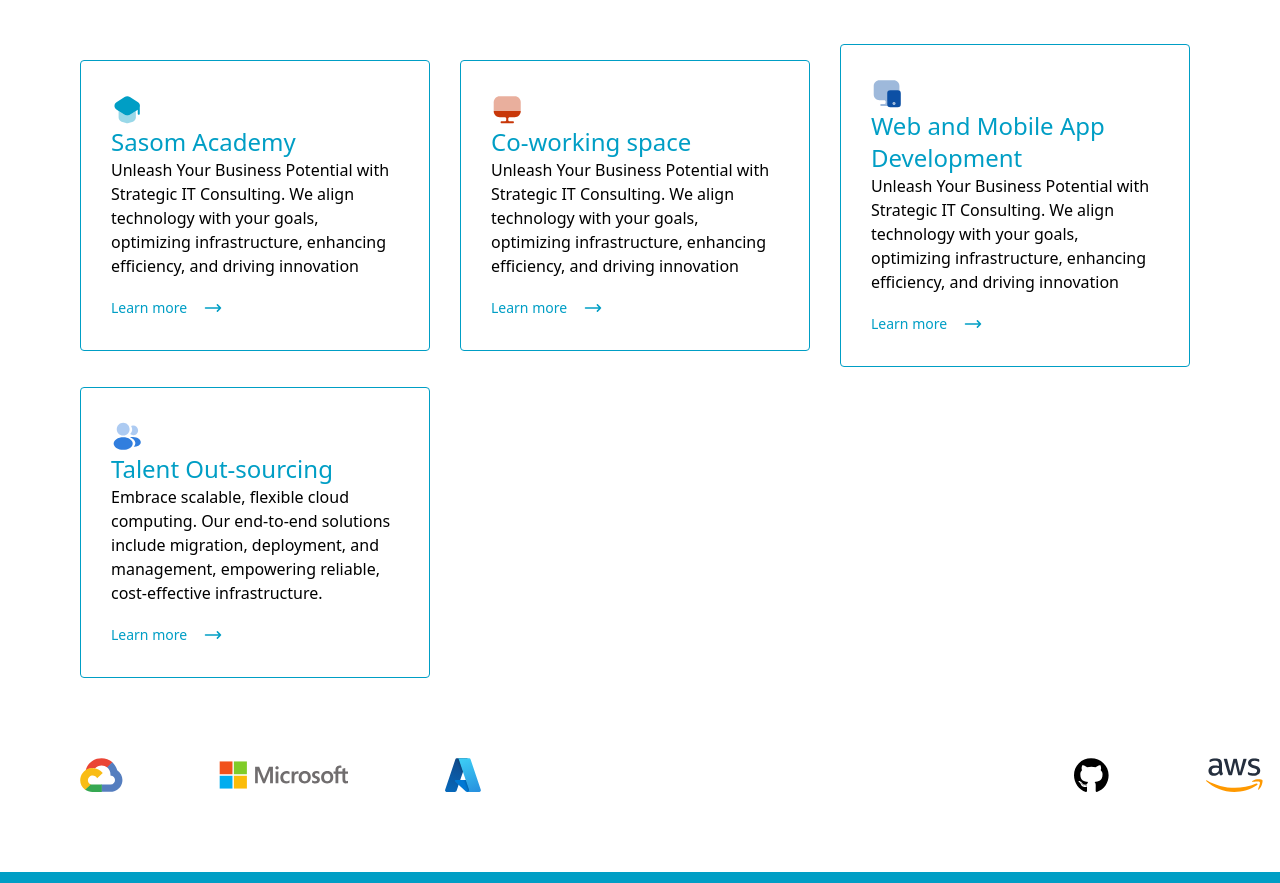
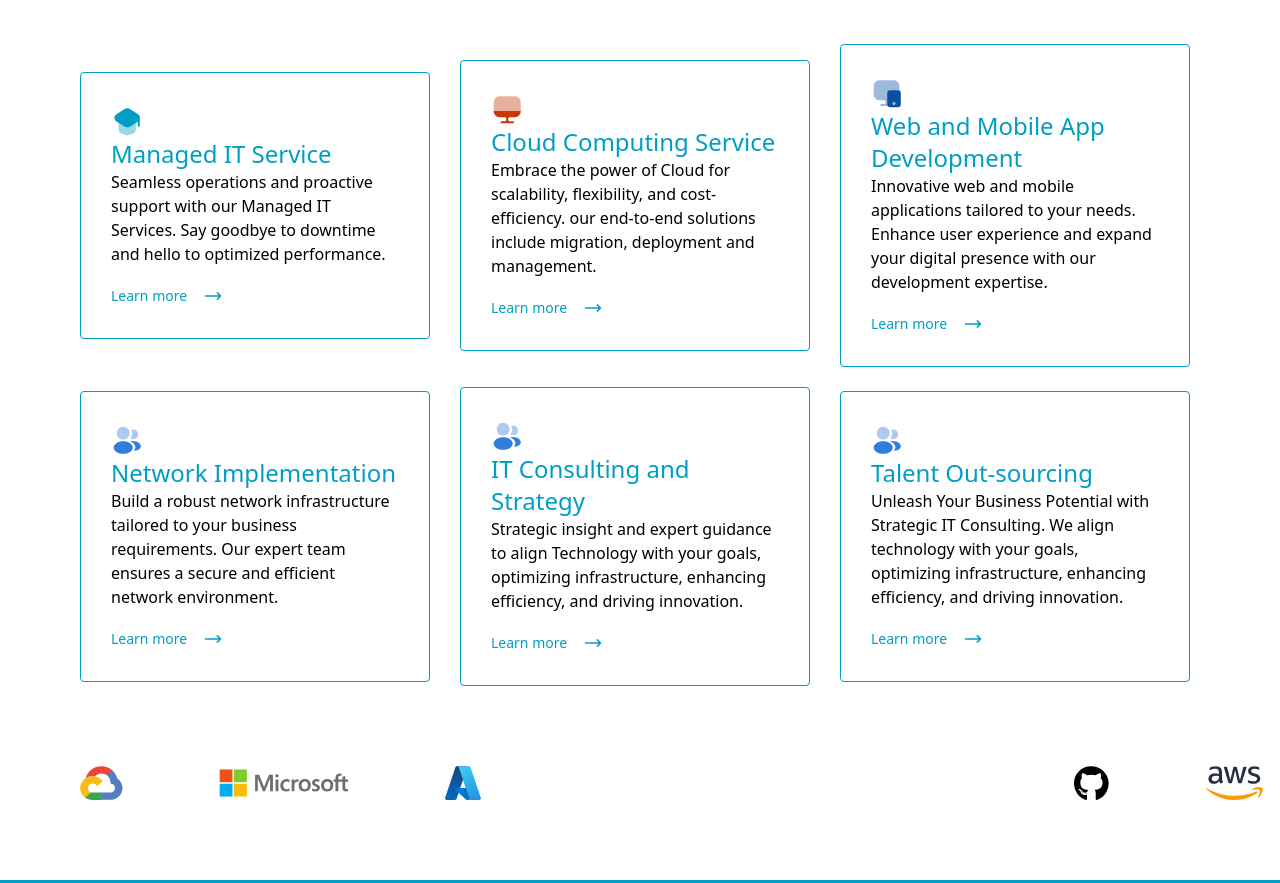
Before and after one commit to JosephIgbaji/sasom, a React (Vite) app: page /blogs in a window 1280 px wide. Shown: the part 720-1603 px from the top of the page. Built offline with nearby package versions, Linux system fonts and the light colour scheme.

Commit message:
services updated

```diff
--- a/src/App.jsx
+++ b/src/App.jsx
@@ -12,7 +12,7 @@ import Blog from "./windows/blog/index";
 
 function App() {
   return (
-    <div className="mx-auto w-full">
+    <div className="mx-auto w-full cursor-[url]">
       <Navbar />
       <Routes>
         <Route path="/" element={<Home />} />
--- a/src/components/Contents.jsx
+++ b/src/components/Contents.jsx
@@ -35,8 +35,8 @@ const Contents = () => {
               />
             </svg>
           }
-          title="Sasom Academy"
-          description="Unleash Your Business Potential with Strategic IT Consulting. We align technology with your goals, optimizing infrastructure, enhancing efficiency, and driving innovation"
+          title="Managed IT Service"
+          description="Seamless operations and proactive support with our Managed IT Services. Say goodbye to downtime and hello to optimized performance."
         />
 
         <ContentCard
@@ -60,8 +60,8 @@ const Contents = () => {
               />
             </svg>
           }
-          title="Co-working space"
-          description="Unleash Your Business Potential with Strategic IT Consulting. We align technology with your goals, optimizing infrastructure, enhancing efficiency, and driving innovation"
+          title="Cloud Computing Service"
+          description="Embrace the power of Cloud for scalability, flexibility, and cost-efficiency. our end-to-end solutions include migration, deployment and management."
         />
 
         <ContentCard
@@ -91,7 +91,7 @@ const Contents = () => {
             </svg>
           }
           title="Web and Mobile App Development"
-          description="Unleash Your Business Potential with Strategic IT Consulting. We align technology with your goals, optimizing infrastructure, enhancing efficiency, and driving innovation"
+          description="Innovative web and mobile applications tailored to your needs. Enhance user experience and expand your digital presence with our development expertise."
         />
 
         <ContentCard
@@ -124,8 +124,74 @@ const Contents = () => {
               />
             </svg>
           }
+          title="Network Implementation"
+          description="Build a robust network infrastructure tailored to your business requirements. Our expert team ensures a secure and efficient network environment."
+        />
+        <ContentCard
+          link="/"
+          icon={
+            <svg
+              width="33"
+              height="33"
+              viewBox="0 0 33 33"
+              fill="none"
+              xmlns="http://www.w3.org/2000/svg"
+            >
+              <path
+                opacity="0.4"
+                d="M12.1875 2.70837C8.63962 2.70837 5.75525 5.59275 5.75525 9.14067C5.75525 12.6209 8.47712 15.4375 12.025 15.5594C12.1334 15.5459 12.2417 15.5459 12.323 15.5594C12.35 15.5594 12.3636 15.5594 12.3907 15.5594C12.4042 15.5594 12.4042 15.5594 12.4177 15.5594C15.8844 15.4375 18.6063 12.6209 18.6198 9.14067C18.6198 5.59275 15.7355 2.70837 12.1875 2.70837Z"
+                fill="#317EDE"
+              />
+              <path
+                d="M19.0667 19.1614C15.2885 16.6427 9.12709 16.6427 5.32188 19.1614C3.60209 20.3124 2.65417 21.8697 2.65417 23.5354C2.65417 25.201 3.60209 26.7447 5.30834 27.8822C7.20417 29.1552 9.69584 29.7916 12.1875 29.7916C14.6792 29.7916 17.1708 29.1552 19.0667 27.8822C20.7729 26.7312 21.7208 25.1874 21.7208 23.5083C21.7073 21.8427 20.7729 20.2989 19.0667 19.1614Z"
+                fill="#317EDE"
+              />
+              <path
+                opacity="0.4"
+                d="M27.0698 9.93964C27.2865 12.5667 25.4177 14.8688 22.8313 15.1803C22.8177 15.1803 22.8177 15.1803 22.8042 15.1803H22.7636C22.6823 15.1803 22.6011 15.1803 22.5333 15.2073C21.2198 15.2751 20.0146 14.8553 19.1073 14.0834C20.5021 12.8376 21.3011 10.9688 21.1386 8.93755C21.0438 7.84068 20.6646 6.8386 20.0958 5.98547C20.6104 5.72818 21.2063 5.56568 21.8156 5.51151C24.4698 5.2813 26.8396 7.25839 27.0698 9.93964Z"
+                fill="#317EDE"
+              />
+              <path
+                d="M29.7782 22.4656C29.6698 23.7791 28.8302 24.9166 27.4219 25.6885C26.0677 26.4333 24.3615 26.7854 22.6688 26.7448C23.6438 25.8645 24.2125 24.7677 24.3209 23.6031C24.4563 21.9239 23.6573 20.3125 22.0594 19.026C21.1521 18.3083 20.0959 17.7396 18.9448 17.3198C21.9375 16.4531 25.7021 17.0354 28.0177 18.9041C29.2636 19.9062 29.9 21.1656 29.7782 22.4656Z"
+                fill="#317EDE"
+              />
+            </svg>
+          }
+          title=" IT Consulting and Strategy"
+          description="Strategic insight and expert guidance to align Technology with your goals, optimizing infrastructure, enhancing efficiency, and driving innovation."
+        />
+        <ContentCard
+          link="/"
+          icon={
+            <svg
+              width="33"
+              height="33"
+              viewBox="0 0 33 33"
+              fill="none"
+              xmlns="http://www.w3.org/2000/svg"
+            >
+              <path
+                opacity="0.4"
+                d="M12.1875 2.70837C8.63962 2.70837 5.75525 5.59275 5.75525 9.14067C5.75525 12.6209 8.47712 15.4375 12.025 15.5594C12.1334 15.5459 12.2417 15.5459 12.323 15.5594C12.35 15.5594 12.3636 15.5594 12.3907 15.5594C12.4042 15.5594 12.4042 15.5594 12.4177 15.5594C15.8844 15.4375 18.6063 12.6209 18.6198 9.14067C18.6198 5.59275 15.7355 2.70837 12.1875 2.70837Z"
+                fill="#317EDE"
+              />
+              <path
+                d="M19.0667 19.1614C15.2885 16.6427 9.12709 16.6427 5.32188 19.1614C3.60209 20.3124 2.65417 21.8697 2.65417 23.5354C2.65417 25.201 3.60209 26.7447 5.30834 27.8822C7.20417 29.1552 9.69584 29.7916 12.1875 29.7916C14.6792 29.7916 17.1708 29.1552 19.0667 27.8822C20.7729 26.7312 21.7208 25.1874 21.7208 23.5083C21.7073 21.8427 20.7729 20.2989 19.0667 19.1614Z"
+                fill="#317EDE"
+              />
+              <path
+                opacity="0.4"
+                d="M27.0698 9.93964C27.2865 12.5667 25.4177 14.8688 22.8313 15.1803C22.8177 15.1803 22.8177 15.1803 22.8042 15.1803H22.7636C22.6823 15.1803 22.6011 15.1803 22.5333 15.2073C21.2198 15.2751 20.0146 14.8553 19.1073 14.0834C20.5021 12.8376 21.3011 10.9688 21.1386 8.93755C21.0438 7.84068 20.6646 6.8386 20.0958 5.98547C20.6104 5.72818 21.2063 5.56568 21.8156 5.51151C24.4698 5.2813 26.8396 7.25839 27.0698 9.93964Z"
+                fill="#317EDE"
+              />
+              <path
+                d="M29.7782 22.4656C29.6698 23.7791 28.8302 24.9166 27.4219 25.6885C26.0677 26.4333 24.3615 26.7854 22.6688 26.7448C23.6438 25.8645 24.2125 24.7677 24.3209 23.6031C24.4563 21.9239 23.6573 20.3125 22.0594 19.026C21.1521 18.3083 20.0959 17.7396 18.9448 17.3198C21.9375 16.4531 25.7021 17.0354 28.0177 18.9041C29.2636 19.9062 29.9 21.1656 29.7782 22.4656Z"
+                fill="#317EDE"
+              />
+            </svg>
+          }
           title="Talent Out-sourcing"
-          description="Embrace scalable, flexible cloud computing. Our end-to-end solutions include migration, deployment, and management, empowering reliable, cost-effective infrastructure."
+          description="Unleash Your Business Potential with Strategic IT Consulting. We align technology with your goals, optimizing infrastructure, enhancing efficiency, and driving innovation."
         />
       </div>
     </section>
--- a/tailwind.config.js
+++ b/tailwind.config.js
@@ -17,6 +17,9 @@ module.exports = {
       },
     },
     extend: {
+      cursor: {
+        fancy: "url('/sasomit.png'), auto",
+      },
       backgroundImage: {
         gradient: "linear-gradient(90deg, #009EC5 16.05%, #EC3F75 100%)",
       },
```
